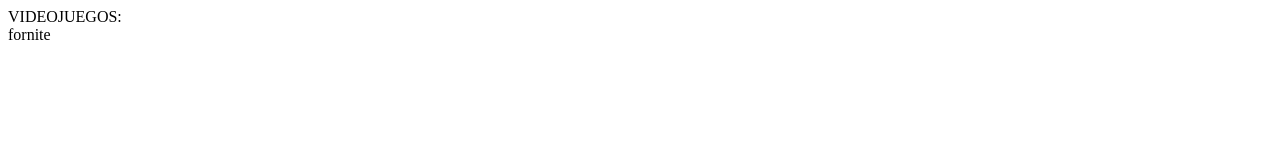
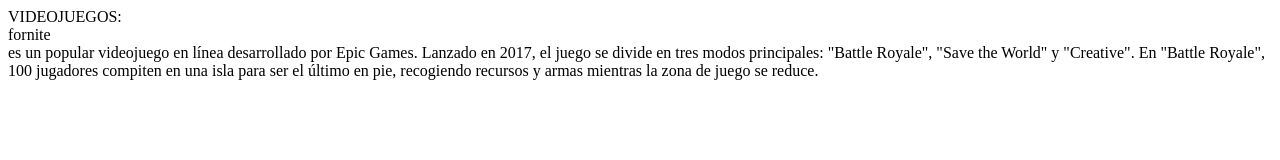
Before and after one commit to ctorres4501/VIDEOJUEGOS, a plain HTML site: page index.html in a window 1280 px wide. Drawn offline with Linux system fonts and the light colour scheme.

Commit message:
fourth commit

```diff
--- a/index.html
+++ b/index.html
@@ -8,6 +8,7 @@
 <body>
     <div>VIDEOJUEGOS:</div>
     <div>fornite</div>
+    <div>es un popular videojuego en línea desarrollado por Epic Games. Lanzado en 2017, el juego se divide en tres modos principales: "Battle Royale", "Save the World" y "Creative". En "Battle Royale", 100 jugadores compiten en una isla para ser el último en pie, recogiendo recursos y armas mientras la zona de juego se reduce. </div>
 
 </body>
 </html>
```
